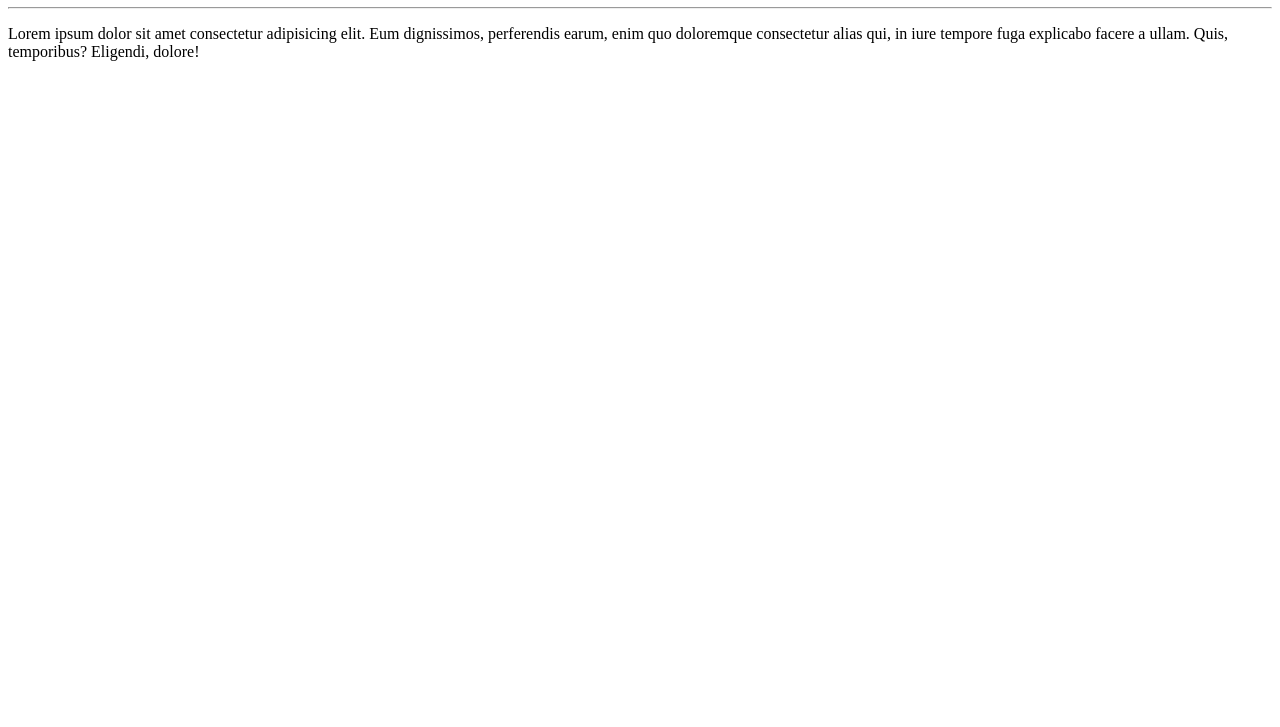
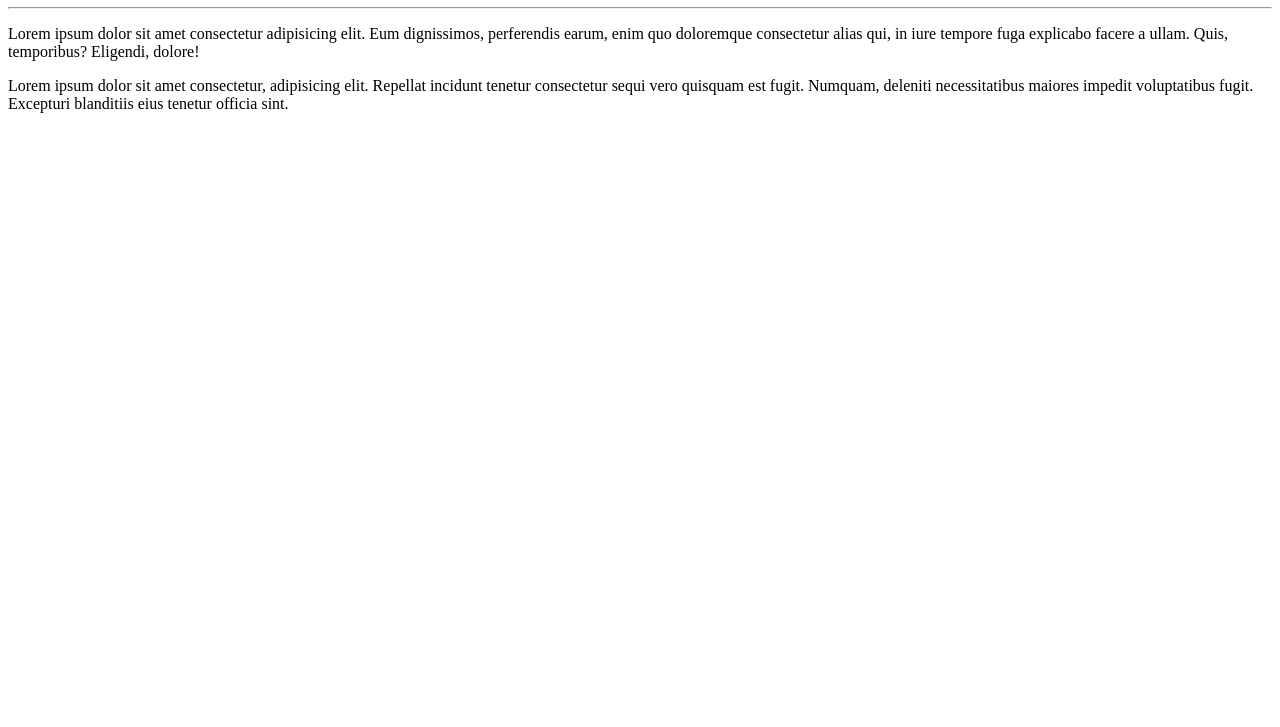
Before and after one commit to rennysonc/primeiro-repositorio, a plain HTML site: page site-teste/index.html in a window 1280 px wide. Shown: the part 73-800 px from the top of the page. Drawn offline with Linux system fonts and the light colour scheme.

Commit message:
paragrafo novo adcionado

```diff
--- a/site-teste/index.html
+++ b/site-teste/index.html
@@ -9,5 +9,6 @@
         <h1>site,teste</h1>
         <hr>
         <p>Lorem ipsum dolor sit amet consectetur adipisicing elit. Eum dignissimos, perferendis earum, enim quo doloremque consectetur alias qui, in iure tempore fuga explicabo facere a ullam. Quis, temporibus? Eligendi, dolore!</p>
+        <p>Lorem ipsum dolor sit amet consectetur, adipisicing elit. Repellat incidunt tenetur consectetur sequi vero quisquam est fugit. Numquam, deleniti necessitatibus maiores impedit voluptatibus fugit. Excepturi blanditiis eius tenetur officia sint.</p>
     </body>
     </html>
```
